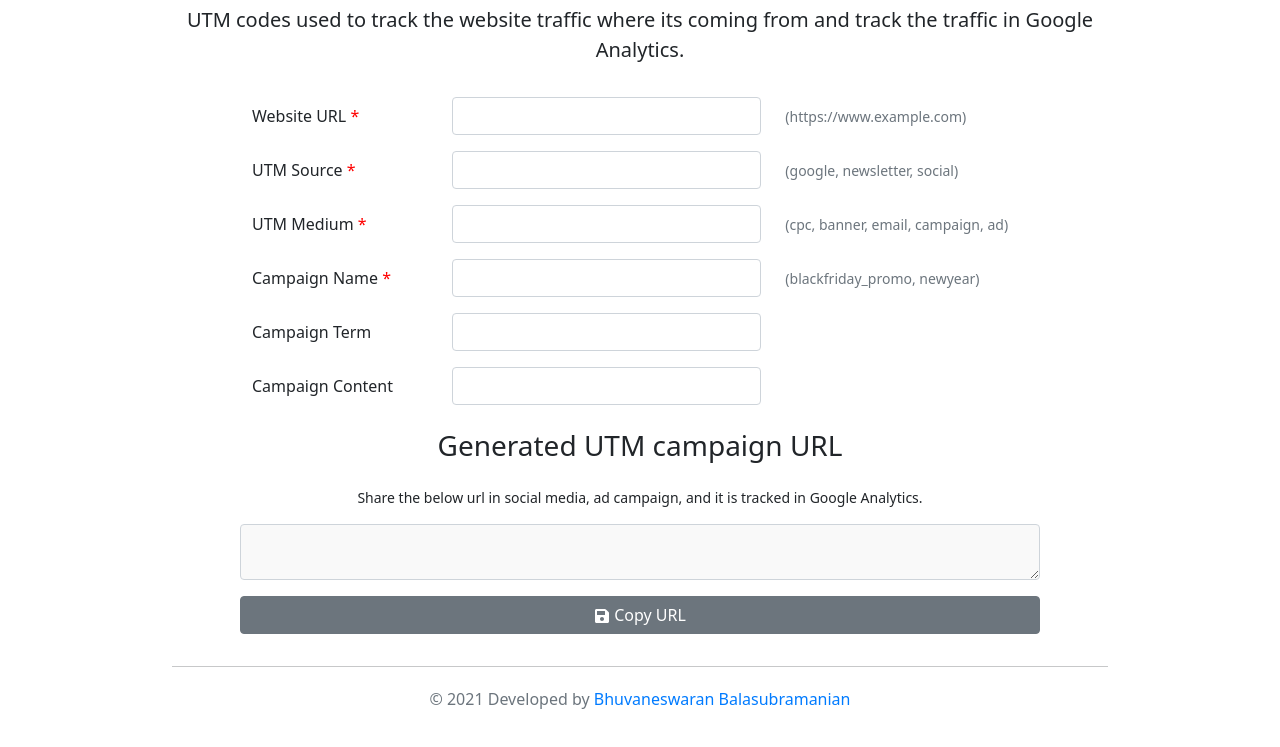
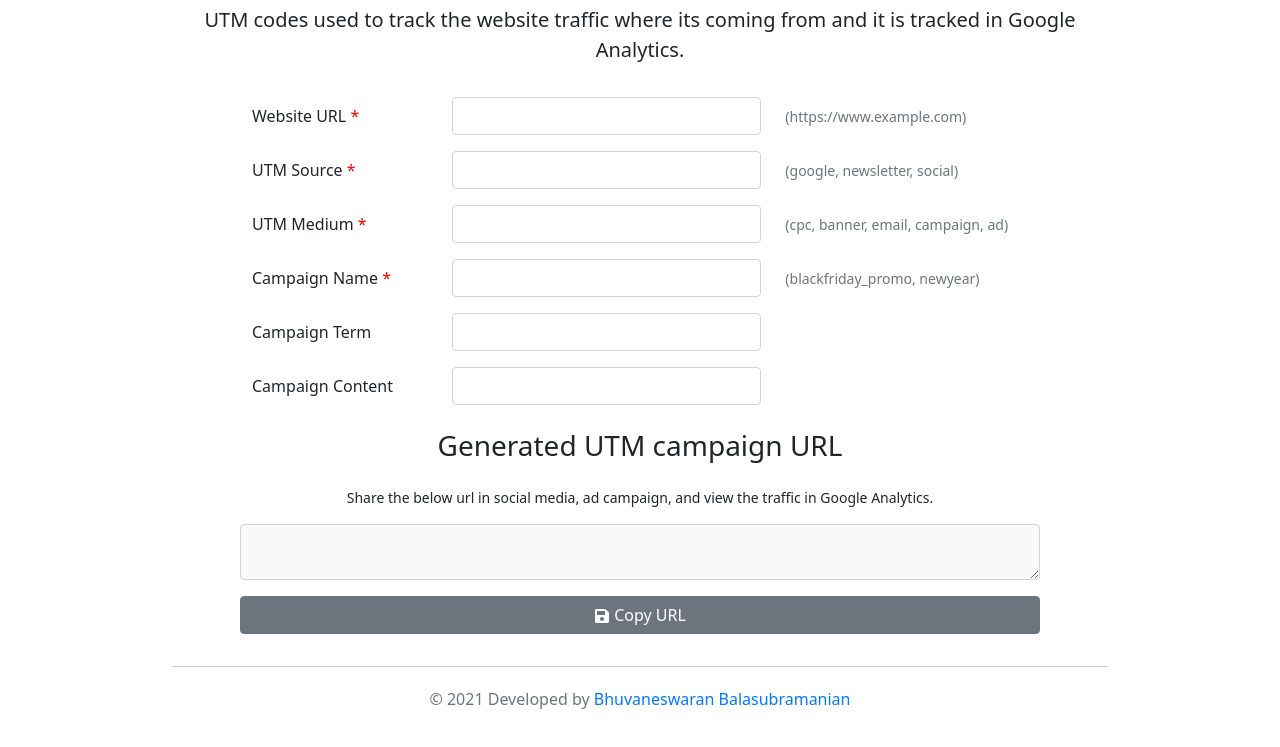
Before and after one commit to bhuvanbalasubramanian/utmbuilder, a Gatsby site: page / in a window 1280 px wide. Shown: the part 165-912 px from the top of the page. Built offline with nearby package versions, Linux system fonts and the light colour scheme; Gatsby itself is replaced by a stand-in of ours.

Commit message:
tracked changes

```diff
--- a/src/components/Header.js
+++ b/src/components/Header.js
@@ -5,7 +5,7 @@
     <section className="container">
       <div className="pt-5 pb-3 text-center">
         <h1>UTM Builder for Google Analytics</h1>
-        <p className="lead">UTM codes used to track the website traffic where its coming from and track the traffic in Google Analytics.</p>
+        <p className="lead">UTM codes used to track the website traffic where its coming from and it is tracked in Google Analytics.</p>
       </div>
     </section>
   );
--- a/src/components/UTMBuilder.js
+++ b/src/components/UTMBuilder.js
@@ -166,7 +166,7 @@
           </form>
           <div className="row mb-3 align-items-center mt-4 text-center">
               <h3 className="mb-4">Generated UTM campaign URL</h3>
-              <p className='small'>Share the below url in social media, ad campaign, and it is tracked in Google Analytics.</p>
+              <p className='small'>Share the below url in social media, ad campaign, and view the traffic in Google Analytics.</p>
 
             <textarea className="form-control" defaultValue={utmlink} />
 
```
